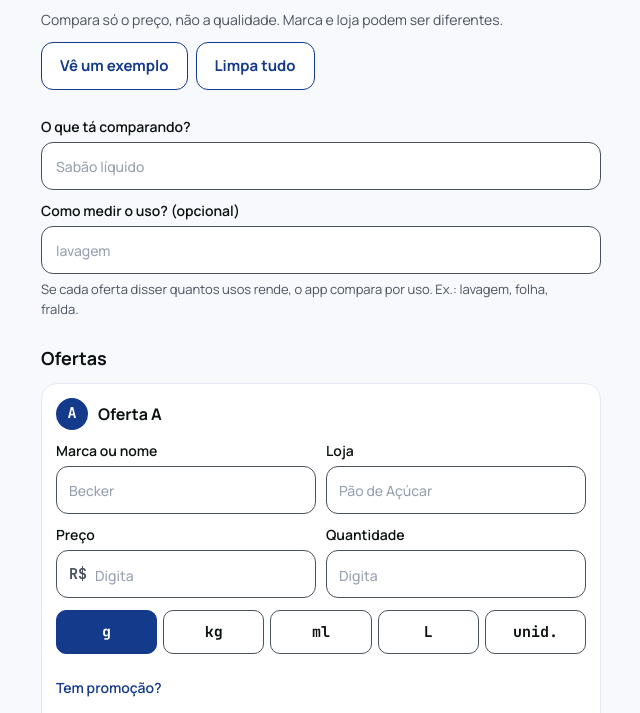
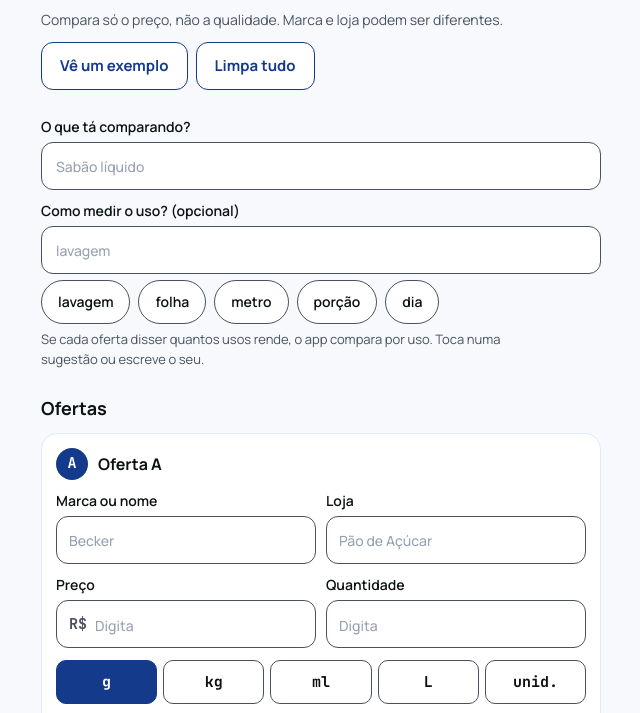
Before and after one commit to GrupoClix/clica-e-compara, a plain HTML site: page variantes/oferta/index.html in a window 1280 px wide. Shown: the part 87-800 px from the top of the page, without its empty margins (319-959 px from the left). Drawn offline with Linux system fonts and the light colour scheme.

Commit message:
Ofertas: sugestões de uso (lavagem, folha, metro, porção, dia)
O exemplo do campo muda conforme o uso escolhido; uso livre continua valendo.

Co-Authored-By: Claude Sonnet 5.5 <noreply@anthropic.com>
Claude-Session: https://claude.ai/code/session_01SCzjQMvFVgiYK76DjzbEiH

```diff
--- a/variantes/oferta/app.js
+++ b/variantes/oferta/app.js
@@ -152,7 +152,7 @@
 
         '<details class="mais rende"><summary>Rende quantos usos?</summary><div class="conteudo">' +
           '<label>Usos por embalagem<input class="field num usos" inputmode="decimal" autocomplete="off" placeholder="40" aria-label="Quantos usos rende a oferta ' + L + '"></label>' +
-          '<p class="dica">Exemplo: sabão que rende 40 lavagens. Põe 40 e o nome do uso lá em cima. Se todas as ofertas tiverem usos, o app compara por uso.</p>' +
+          '<p class="dica usos-dica"></p>' +
         "</div></details>" +
 
         '<details class="mais itens"><summary>Vem com vários itens iguais?</summary><div class="conteudo">' +
@@ -175,7 +175,31 @@
       lista.appendChild(a);
     });
     $("#add").hidden = pkgs.length >= MAX;
+    atualizaDicasUso();
   }
+
+  // Sugestões de uso: o exemplo do campo muda conforme o uso escolhido
+  const EXEMPLOS_USO = {
+    "lavagem": "sabão que rende 40 lavagens",
+    "folha": "papel toalha com 120 folhas",
+    "metro": "papel higiênico com 30 metros",
+    "porção": "café que rende 50 porções",
+    "dia": "ração que dura 30 dias"
+  };
+  function atualizaDicasUso() {
+    const n = nomeUso();
+    const ex = EXEMPLOS_USO[n];
+    const texto = ex
+      ? "Exemplo: " + ex + ". Põe só o número. Se todas as ofertas tiverem esse número, o app compara por " + n + "."
+      : "Põe quantos " + n + " a embalagem rende, só o número. Se todas as ofertas tiverem, o app compara por " + n + ".";
+    document.querySelectorAll(".usos-dica").forEach((d) => { d.textContent = texto; });
+    document.querySelectorAll("#chipsUso .chip").forEach((c) => {
+      const on = c.dataset.uso === n && limpaTexto($("#uso").value) !== "";
+      c.setAttribute("aria-pressed", on ? "true" : "false");
+      c.classList.toggle("on", on);
+    });
+  }
+  function aoMudarUso() { atualizaDicasUso(); mostraResultado(); }
 
   function acharPkg(no) {
     const a = no.closest(".pkg");
@@ -368,7 +392,15 @@
     mostraResultado();
   });
   $("#produto").addEventListener("input", esconderTexto);
-  $("#uso").addEventListener("input", mostraResultado);
+  $("#uso").addEventListener("input", aoMudarUso);
+  // Tocar numa sugestão preenche o campo; tocar de novo na mesma limpa
+  $("#chipsUso").addEventListener("click", (e) => {
+    const c = e.target.closest(".chip");
+    if (!c) return;
+    const campo = $("#uso");
+    campo.value = limpaTexto(campo.value).toLowerCase() === c.dataset.uso ? "" : c.dataset.uso;
+    aoMudarUso();
+  });
 
   /* ---------- Cálculo ---------- */
   // Preço por unidade base = preço efetivo ÷ (quantidade × itens × fator da unidade)
--- a/variantes/oferta/index.html
+++ b/variantes/oferta/index.html
@@ -45,7 +45,14 @@
       <div class="campo">
         <label for="uso">Como medir o uso? (opcional)</label>
         <input id="uso" class="field" type="text" maxlength="20" autocomplete="off" placeholder="lavagem" aria-describedby="uso-dica">
-        <p class="dica" id="uso-dica">Se cada oferta disser quantos usos rende, o app compara por uso. Ex.: lavagem, folha, fralda.</p>
+        <div class="chips" id="chipsUso" role="group" aria-label="Sugestões de uso">
+          <button type="button" class="chip" data-uso="lavagem">lavagem</button>
+          <button type="button" class="chip" data-uso="folha">folha</button>
+          <button type="button" class="chip" data-uso="metro">metro</button>
+          <button type="button" class="chip" data-uso="porção">porção</button>
+          <button type="button" class="chip" data-uso="dia">dia</button>
+        </div>
+        <p class="dica" id="uso-dica">Se cada oferta disser quantos usos rende, o app compara por uso. Toca numa sugestão ou escreve o seu.</p>
       </div>
     </section>
 
--- a/variantes/oferta/style.css
+++ b/variantes/oferta/style.css
@@ -262,3 +262,10 @@ select.field { appearance: auto; padding-right: 10px; }
 .mais .conteudo { gap: 10px; }
 .mais .field { max-width: none; }
 .mais .conteudo .dupla label { min-width: 0; }
+.chips { display: flex; flex-wrap: wrap; gap: 8px; }
+.chip {
+  min-height: 44px; padding: 0 16px; border-radius: 999px; background: var(--branco);
+  border: 1.5px solid var(--tinta-suave); color: var(--tinta); font: 600 14px/1 var(--font-ui); cursor: pointer;
+}
+.chip.on { background: var(--azul-cobalto); border-color: var(--azul-cobalto); color: var(--branco); }
+.chip:focus-visible { outline: 2px solid transparent; box-shadow: 0 0 0 2px var(--branco), 0 0 0 5px var(--azul-cobalto); }
```
Also changed, not shown: dist/clica-e-compara-oferta.artifact.html (+49 -3 lines), scripts/test_oferta.js (+12 -0 lines).
